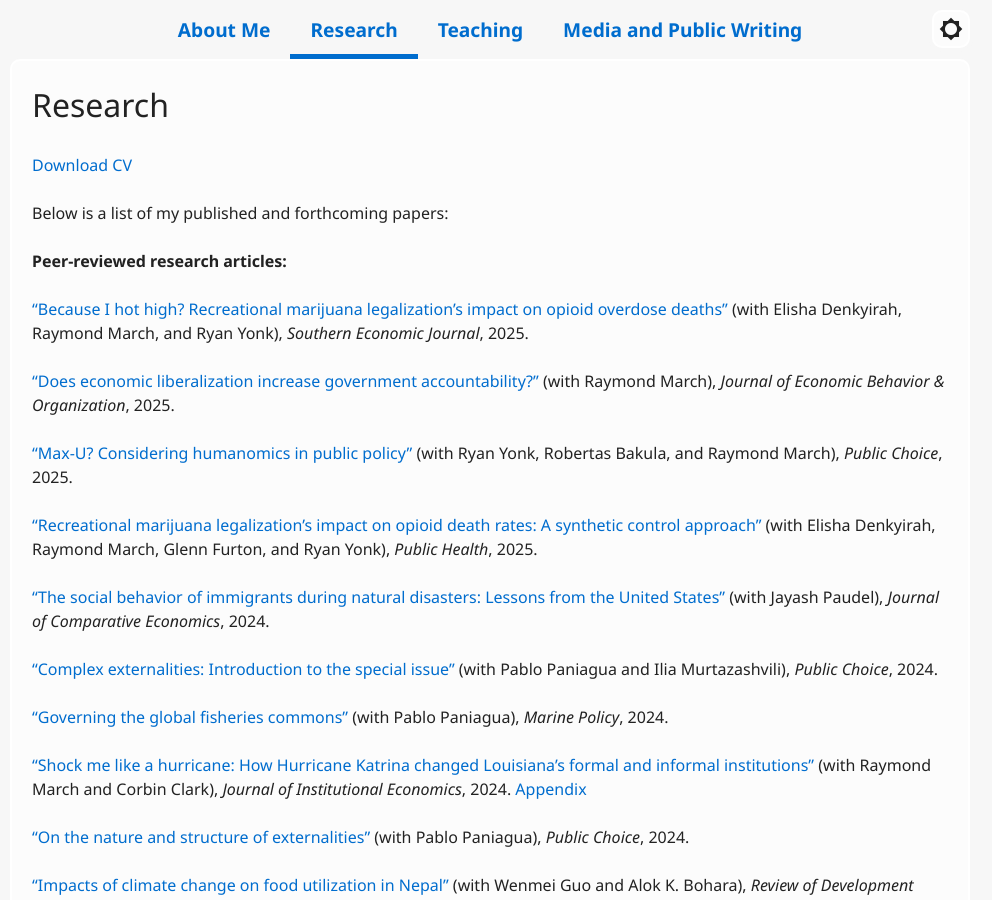
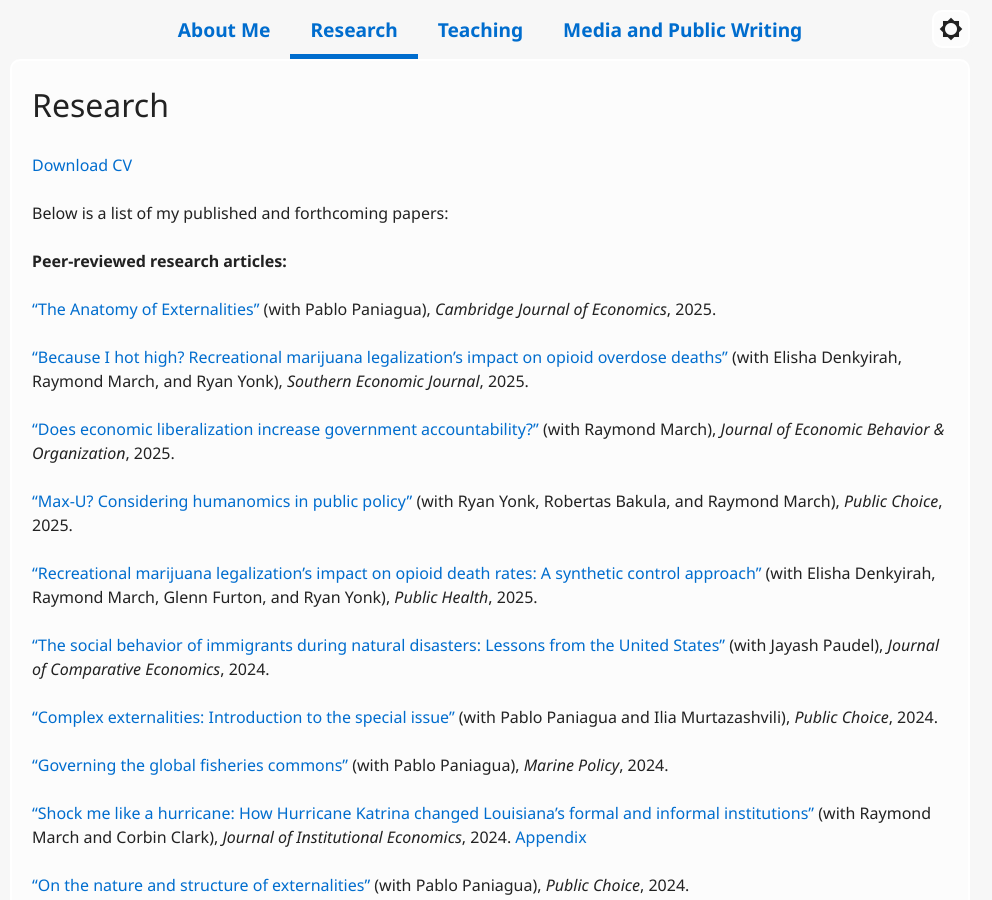
Before and after one commit to veeshanr/veeshanr.github.io, a Jekyll site: the page built from pages/research.md, in a window 1280 px wide and 900 px high. Shown: the whole window, without its empty margins (150-1142 px from the left). Built offline with Jekyll 4.4.1, drawn with Linux system fonts in a browser that asks for light colours.

Commit message:
Update research.md

```diff
--- a/pages/research.md
+++ b/pages/research.md
@@ -10,6 +10,8 @@ title: Research
 Below is a list of my published and forthcoming papers:
 
 **Peer-reviewed research articles:**
+
+[“The Anatomy of Externalities”][28] (with Pablo Paniagua), *Cambridge Journal of Economics*, 2025.
 
 [“Because I hot high? Recreational marijuana legalization's impact on opioid overdose deaths”][27] (with Elisha Denkyirah, Raymond March, and Ryan Yonk), *Southern Economic Journal*, 2025.
 
```
Also changed, not shown: other parts of pages/research.md (+1 -0 lines).
